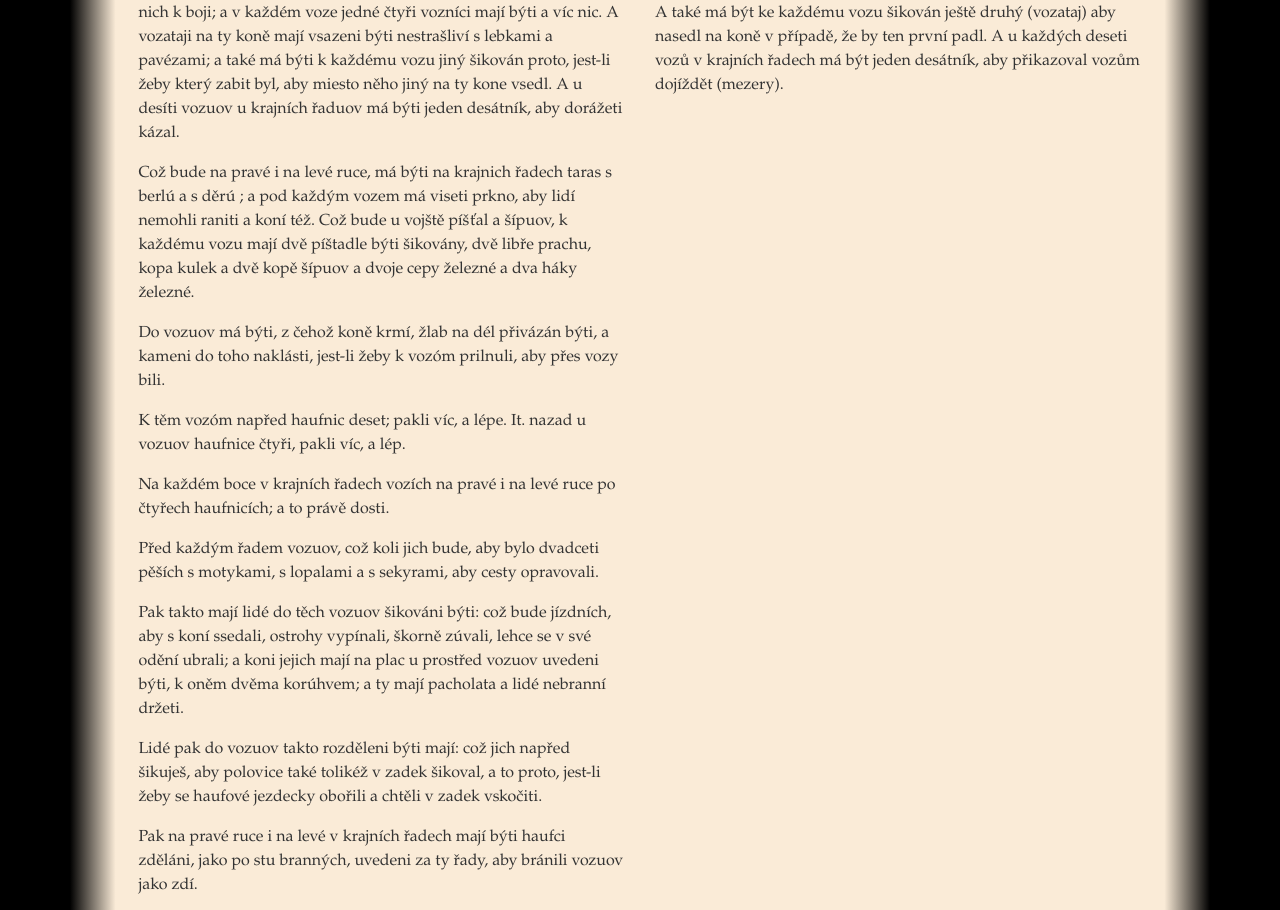
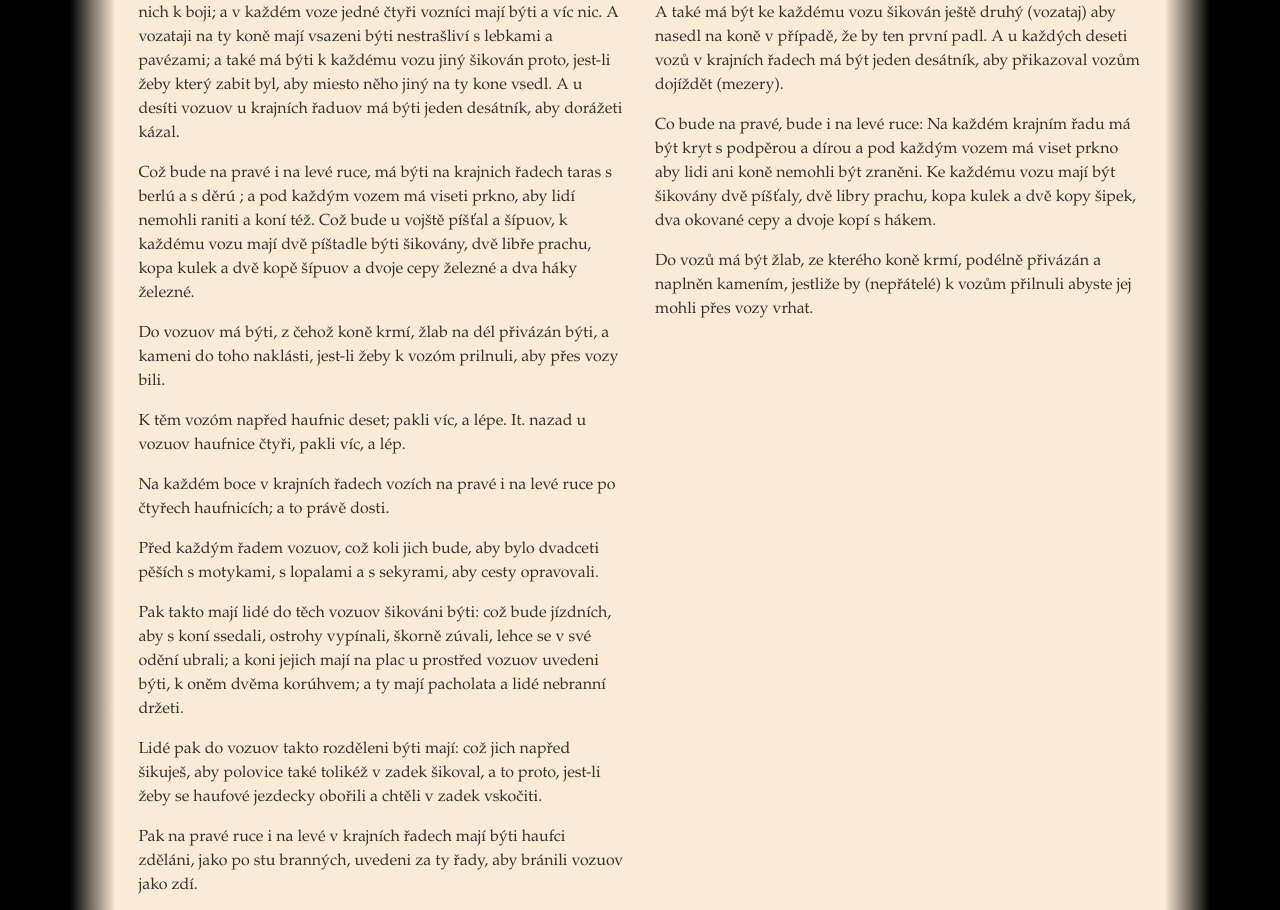
Before and after one commit to claryaldringen/tyrovsti.cz, a Next.js app: page /vaclav-vlcek-o-sikovani-vojska in a window 1280 px wide. Shown: the part 8689-9599 px from the top of the page. Built offline with nearby package versions, Linux system fonts and the light colour scheme.

Commit message:
Překlad Vlčka 12

```diff
--- a/pages/vaclav-vlcek-o-sikovani-vojska.js
+++ b/pages/vaclav-vlcek-o-sikovani-vojska.js
@@ -168,8 +168,9 @@ const Page = () => {
                   vždy za nimi potiskati i s jinými haufy, a bohdá je polomíte,
                   byť jich bylo najviec. Pakli byste se jměli biti bez vozuov,
                   tak na ně trhněte s milým Buohem, šikujíce tak jakož tuto
-                  psáno stojí. A k bitvě mievajle heslo: „Pán Buoh s námi a
-                  svatý Michal!" uzřite buohdá, žeť před vámi nic neostojí.
+                  psáno stojí. A k bitvě mievajle heslo: &ldquo;Pán Buoh s námi
+                  a svatý Michal!&rdquo; uzřite buohdá, žeť před vámi nic
+                  neostojí.
                 </p>
                 <p>
                   Do valního haufu dajte korúhev Uherskú, kdež osm tisíc koní;
@@ -499,8 +500,9 @@ const Page = () => {
                   nimi postupujte s vozy i jinými oddíly a bůh dá, že j
                   přemůžete i kdyby jich bylo sebevíc. Pokud byste se měli bít
                   bez vozů, tak na ně vtrhněte s milým Bohem, šikujíce tak, jak
-                  tady stojí psáno. A do bitvy mějte heslo: „Pán Bůh s námi a
-                  svatý Michal!" bůh dá uvidíte, že proti vám nic neobstojí.
+                  tady stojí psáno. A do bitvy mějte heslo: &ldquo;Pán Bůh s
+                  námi a svatý Michal!&rdquo; bůh dá uvidíte, že proti vám nic
+                  neobstojí.
                 </p>
                 <p>
                   Do hlavního houfu, kde je osm tisíc jezdců, dejte uherskou
@@ -1003,6 +1005,18 @@ const Page = () => {
                   krajních řadech má být jeden desátník, aby přikazoval vozům
                   dojíždět (mezery).
                 </p>
+                <p>
+                  Co bude na pravé, bude i na levé ruce: Na každém krajním řadu
+                  má být kryt s podpěrou a dírou a pod každým vozem má viset
+                  prkno aby lidi ani koně nemohli být zraněni. Ke každému vozu
+                  mají být šikovány dvě píšťaly, dvě libry prachu, kopa kulek a
+                  dvě kopy šipek, dva okované cepy a dvoje kopí s hákem.
+                </p>
+                <p>
+                  Do vozů má být žlab, ze kterého koně krmí, podélně přivázán a
+                  naplněn kamením, jestliže by (nepřátelé) k vozům přilnuli
+                  abyste jej mohli přes vozy vrhat.
+                </p>
               </Col>
             </Row>
           </Col>
```
